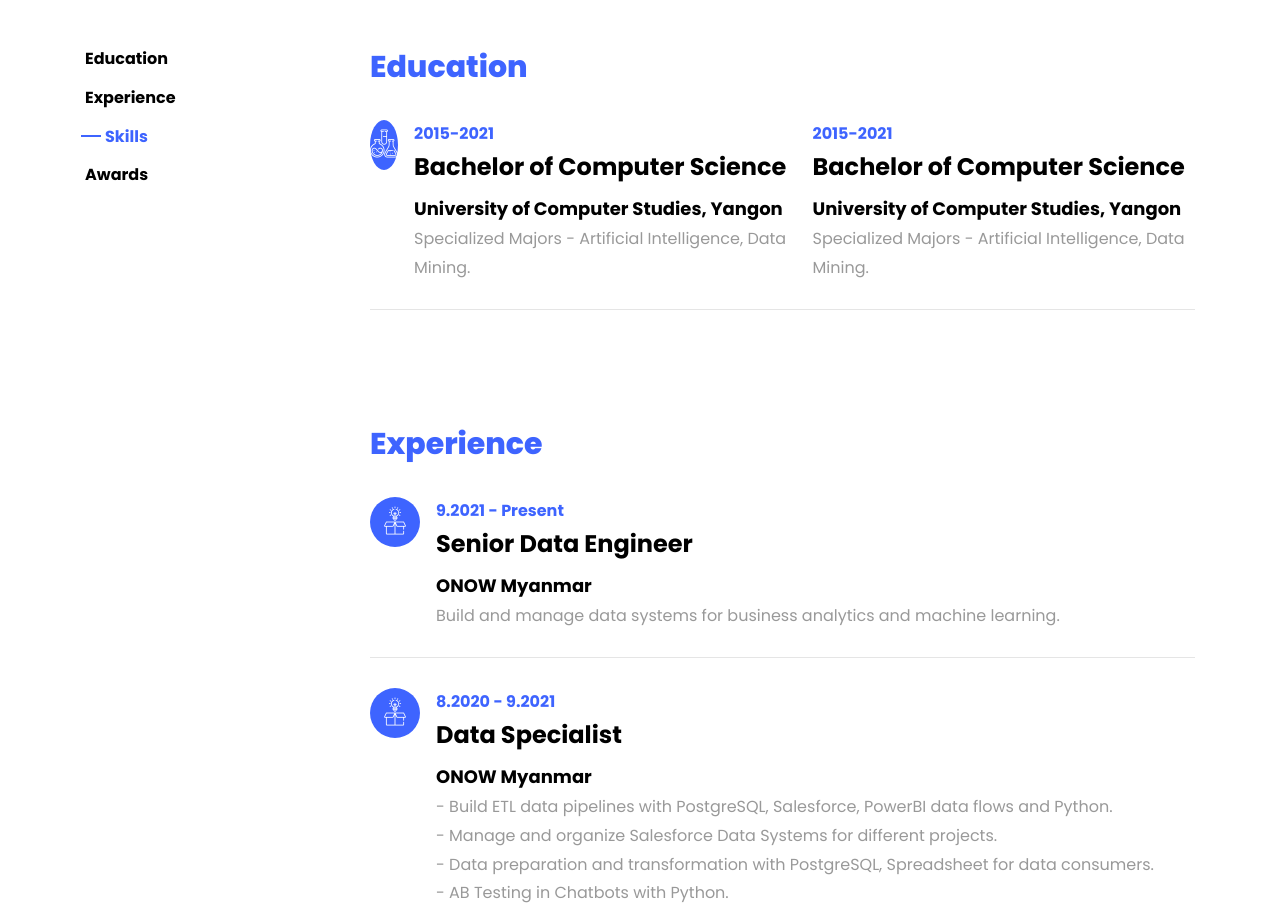
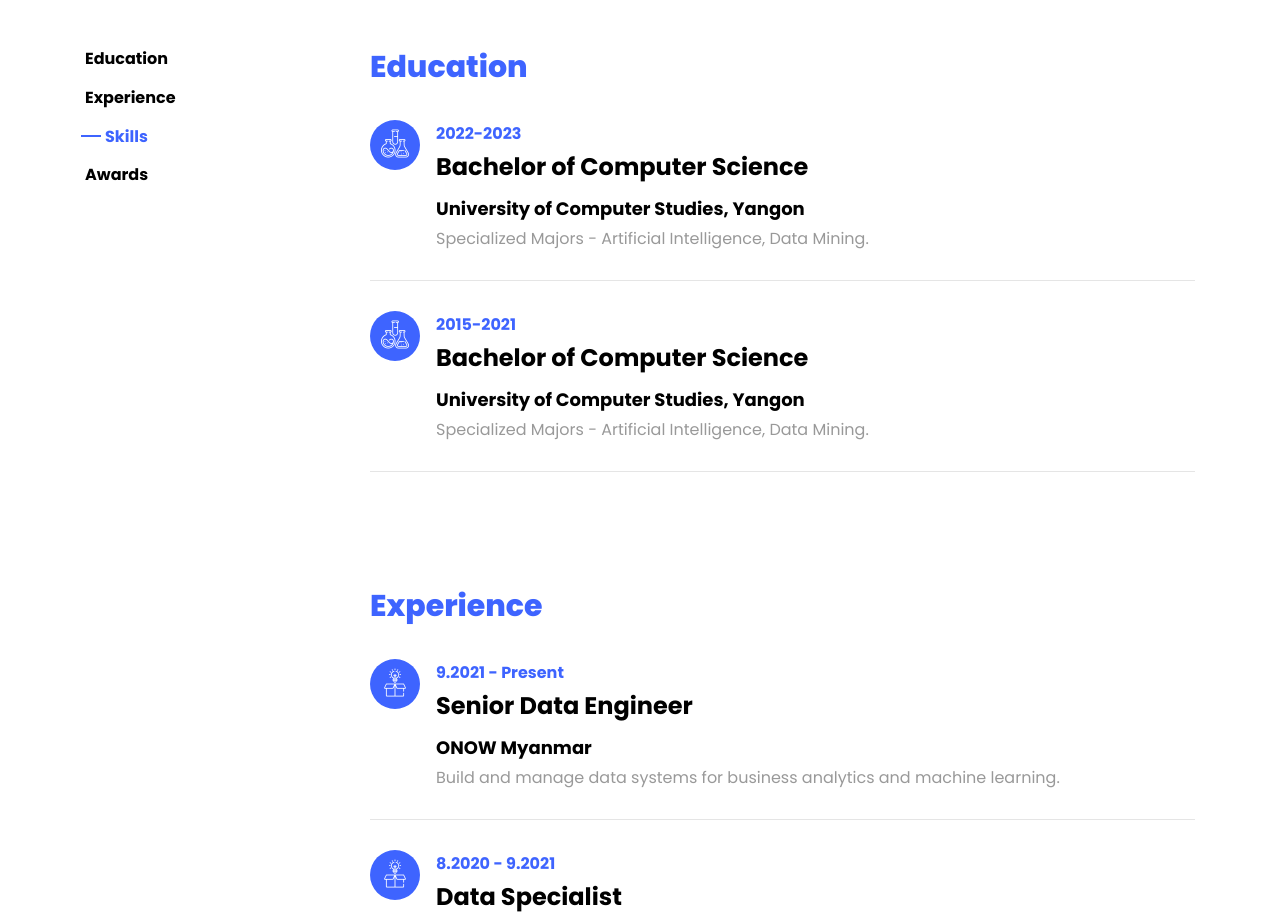
Before and after one commit to MinThuraZaw/minthurazaw.github.io, a plain HTML site: page index.html in a window 1280 px wide. Shown: the part 1380-2298 px from the top of the page. Drawn offline with Linux system fonts and the light colour scheme; files whose address does not match are found by name.

Commit message:
Update index.html

```diff
--- a/index.html
+++ b/index.html
@@ -121,16 +121,25 @@
 					<div class="col-md-9">
 					  <div id="page-1" class= "page one">
 					  	<h2 class="heading">Education</h2>
+
+					  	  <div class="resume-wrap d-flex ftco-animate">
+					    	<div class="icon d-flex align-items-center justify-content-center">
+					    		<span class="flaticon-flasks"></span>
+					    	</div>
+
+					    	<div class="text pl-3">
+		    					<span class="date">2022-2023</span>
+		    					<h2>Bachelor of Computer Science</h2>
+		    					<span class="position">University of Computer Studies, Yangon</span>
+		    					<p>Specialized Majors - Artificial Intelligence, Data Mining.</p>
+	    					</div>
+	    				</div>
+
 					    <div class="resume-wrap d-flex ftco-animate">
 					    	<div class="icon d-flex align-items-center justify-content-center">
 					    		<span class="flaticon-flasks"></span>
 					    	</div>
-					    	<div class="text pl-3">
-		    					<span class="date">2015-2021</span>
-		    					<h2>Bachelor of Computer Science</h2>
-		    					<span class="position">University of Computer Studies, Yangon</span>
-		    					<p>Specialized Majors - Artificial Intelligence, Data Mining.</p>
-	    					</div>
+
 					    	<div class="text pl-3">
 		    					<span class="date">2015-2021</span>
 		    					<h2>Bachelor of Computer Science</h2>
```
